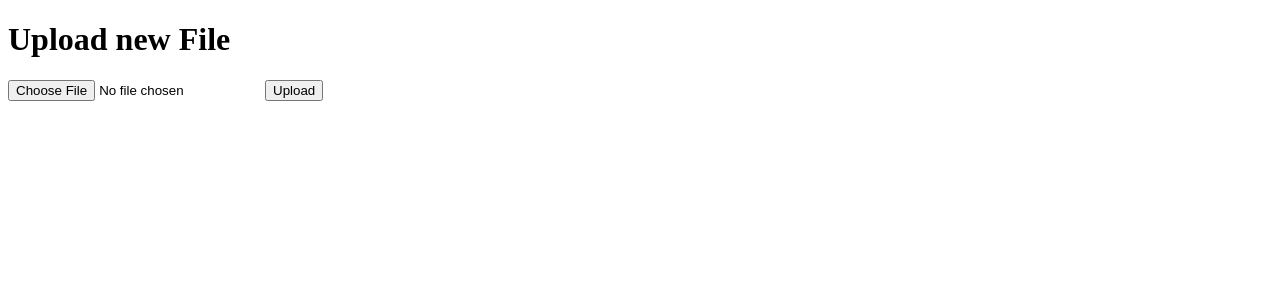
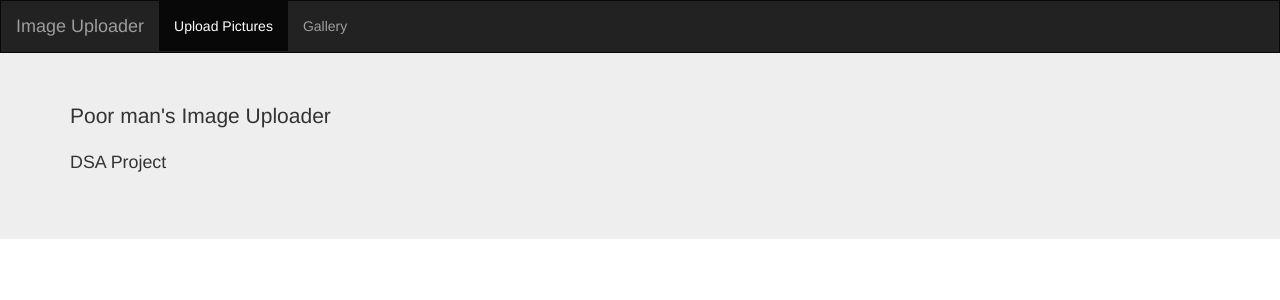
Before and after one commit to abdullahzamir/imageuploader, a Flask app: page / in a window 1280 px wide. Shown: the top 300 px of the page. Run offline with Flask 2, Linux system fonts and the light colour scheme; some libraries are stand-ins or nearby versions.

Commit message:
templates/index.html

```diff
--- a/templates/index.html
+++ b/templates/index.html
@@ -1,7 +1,67 @@
-<!doctype html>
-<title>Upload new File</title>
-<h1>Upload new File</h1>
-<form method=post enctype=multipart/form-data>
-  <input type=file name=file>
-  <input type=submit value=Upload>
-</form>
+<!DOCTYPE html>
+<html lang="en">
+<link rel= "icon" type="image/x-icon" href="http://127.0.0.1:5000/favicon.ico" />
+<head>
+  <title>Image Uploader</title>
+
+  <meta charset="utf-8">
+  <meta name="viewport" content="width=device-width, initial-scale=1">
+  <link rel="stylesheet" href="https://maxcdn.bootstrapcdn.com/bootstrap/3.4.1/css/bootstrap.min.css"
+  <script src="https://ajax.googleapis.com/ajax/libs/jquery/3.5.1/jquery.min.js"></script>
+  <script src="https://maxcdn.bootstrapcdn.com/bootstrap/3.4.2/js/bootstrap.min.js"></script>
+  <style>
+
+    .navbar {
+      margin-bottom: 0;
+      border-radius: 0;
+
+    }
+
+      background-color: #F0F8FF;
+      padding: 20px;
+    }
+  </style>
+</head>
+<body>
+
+<nav class="navbar navbar-inverse">
+  <div class="container-fluid">
+    <div class="navbar-header">
+      <button type="button" class="navbar-toggle" data-toggle="collapse" data-target="#myNavbar">
+        <nav class="navbar navbar-light bg-light">
+		<span class="icon-bar"></span>
+        <span class="icon-bar"></span>
+        <span class="icon-bar"></span>
+      </button>
+
+      <a class="navbar-brand" href="#">Image Uploader</a>
+	  <nav class="navbar navbar-light bg-light">
+    </div>
+    <div class="collapse navbar-collapse" id="myNavbar">
+      <ul class="nav navbar-nav">
+        <li class="active"><a href="index.html">Upload Pictures</a></li>
+        <li><a href="http://127.0.0.1:5000/images.php">Gallery</a></li>
+      </ul>
+      <ul class="nav navbar-nav navbar-right">
+
+      </ul>
+    </div>
+  </div>
+</nav>
+
+<div class="jumbotron">
+  <div class="container text-left">
+    <p>Poor man's Image Uploader</p>
+    <p><small>DSA Project</small></p>
+  </div>
+</div>
+
+
+
+</div><br><br>
+
+
+
+
+</body>
+</html>
```
